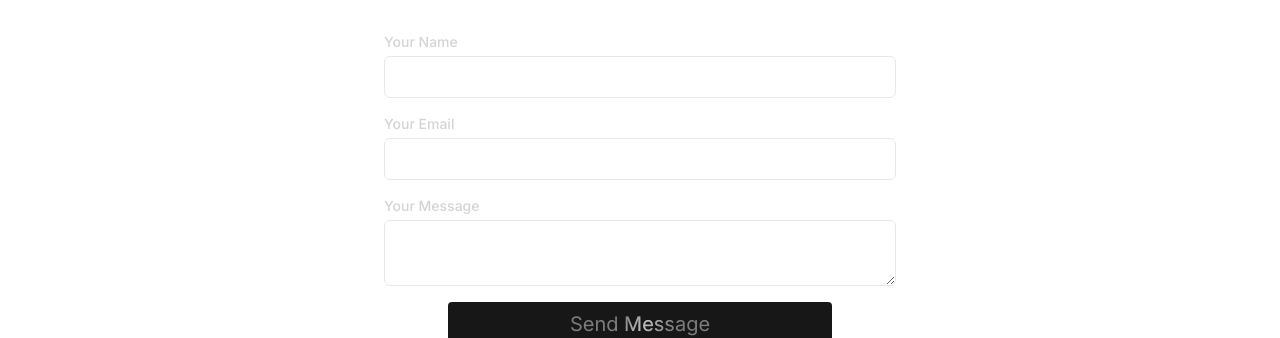
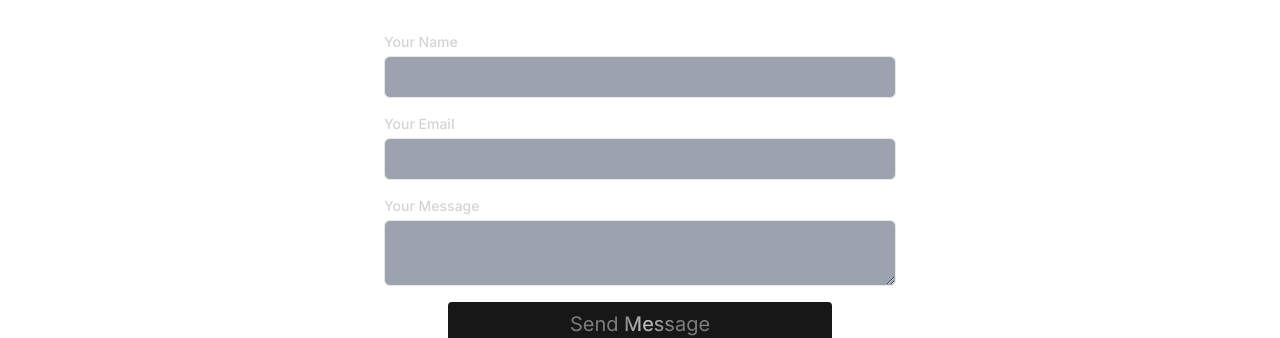
Before and after one commit to praveen-raj-m/mysite, a React (Vite) app: page / in a window 1280 px wide. Shown: the part 6865-7203 px from the top of the page. Built offline with nearby package versions, Linux system fonts and the light colour scheme.

Commit message:
minor changes

```diff
--- a/src/components/Contact.jsx
+++ b/src/components/Contact.jsx
@@ -90,7 +90,7 @@ const Contact = () => {
                   required
                   value={name}
                   onChange={(e) => setName(e.target.value)}
-                  className="mt-1 block w-full px-3 py-2 border text-black rounded-md"
+                  className="mt-1 block w-full px-3 py-2 border bg-gray-400 text-black rounded-md"
                 />
               </div>
               <div className="mb-4">
@@ -103,7 +103,7 @@ const Contact = () => {
                   required
                   value={email}
                   onChange={(e) => setEmail(e.target.value)}
-                  className="mt-1 block w-full px-3 py-2 border text-black rounded-md"
+                  className="mt-1 block w-full px-3 py-2 bg-gray-400 border text-black rounded-md"
                 />
               </div>
               <div className="mb-4">
@@ -115,7 +115,7 @@ const Contact = () => {
                   required
                   value={message}
                   onChange={(e) => setMessage(e.target.value)}
-                  className="mt-1 block w-full px-3 py-2 border rounded-md text-black"
+                  className="mt-1 block w-full px-3 py-2 border bg-gray-400 rounded-md text-black"
                 />
               </div>
               <button
--- a/src/components/Projects.jsx
+++ b/src/components/Projects.jsx
@@ -56,7 +56,7 @@ const Projects = () => {
                             className="w-full h-48 object-cover rounded-lg"
                           />
                           <div className="flex-grow">
-                            <h6 className="my-4 text-xl lg:text-3xl font-semibold text-white">
+                            <h6 className="my-4 text-xl lg:text-2xl font-semibold text-white">
                               {project.title}
                             </h6>
                             <div className="flex flex-wrap gap-2">
```
